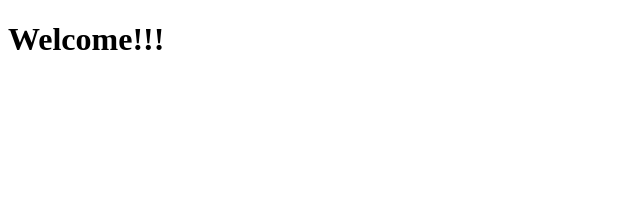
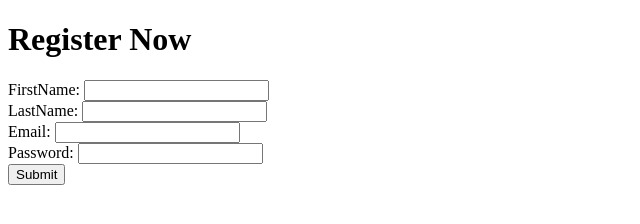
Before and after one commit to RavirajanV/Web_Dev_1.0, a plain HTML site: page index.html in a window 1280 px wide. Shown: the whole page, without its empty margins (0-640 px from the left). Drawn offline with Linux system fonts and the light colour scheme.

Commit message:
Created Registration Form (#2)
* Basic html file created

* Included content to create sample registration form in html

```diff
--- a/index.html
+++ b/index.html
@@ -5,7 +5,14 @@
     </head>
     <body>
         <header>
-            <h1>Welcome!!!</h1>
+            <h1>Register Now</h1>
         </header>
+        <form>
+            FirstName: <input type="text" name="FirstName"> <br>
+            LastName: <input type="text" name="LastName"> <br>
+            Email: <input type="email" name="Email"> <br>
+            Password: <input type="password" min="5" required > <br>
+            <input type="submit" value="Submit">
+        </form>
     </body>
 </html>
```
